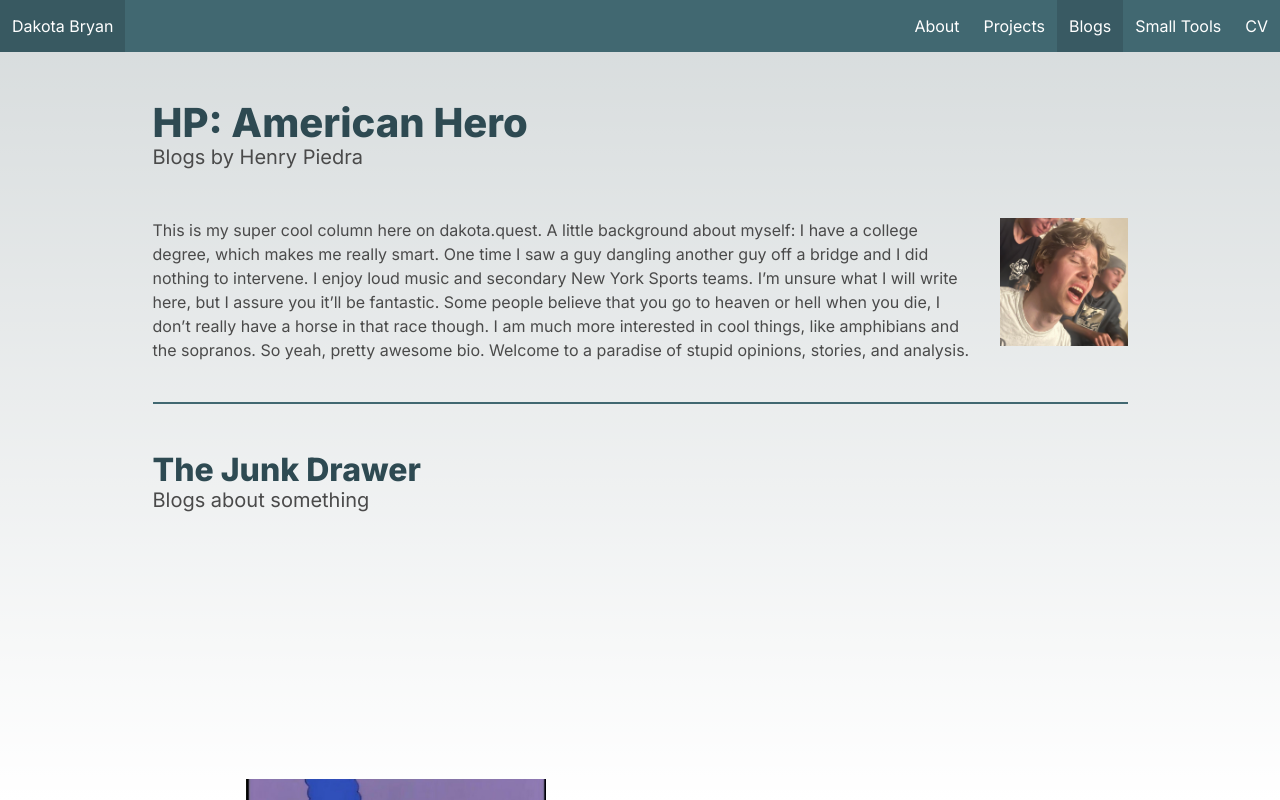
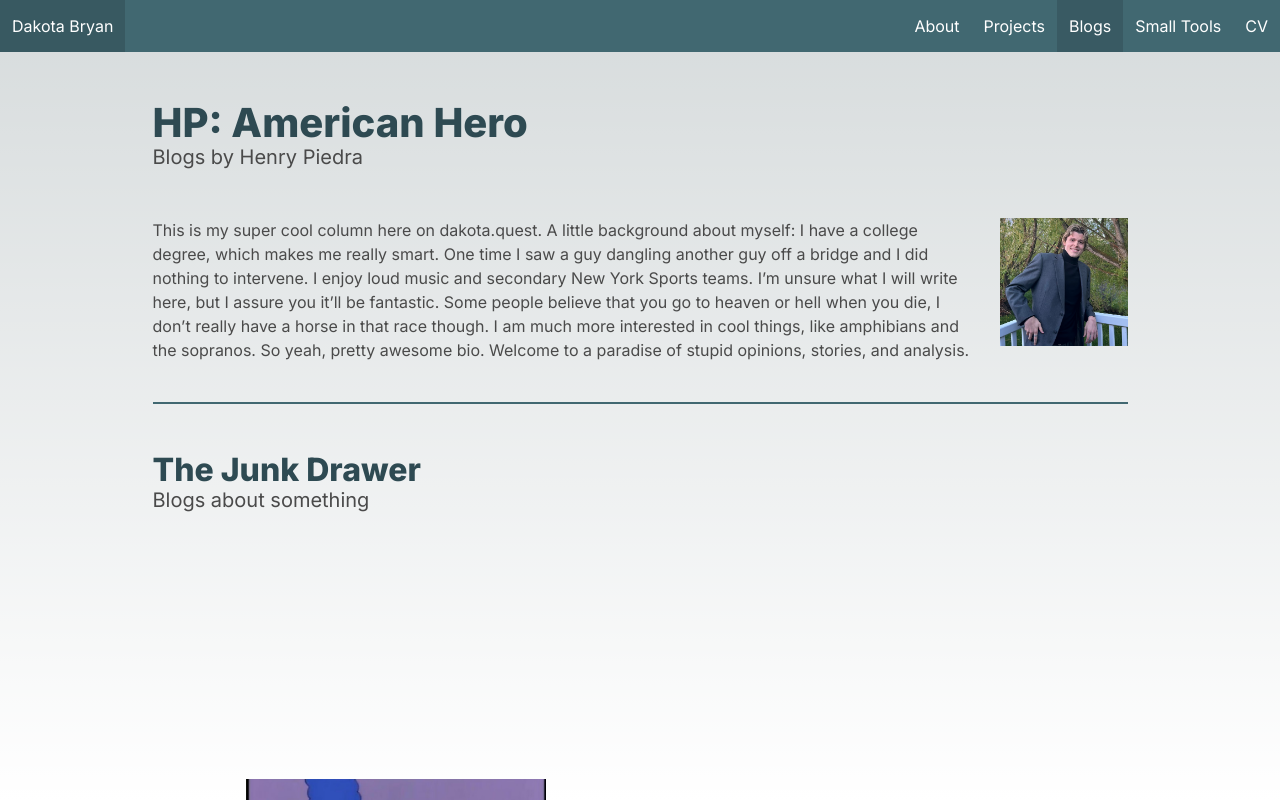
Before and after one commit to dbryan17/person-site, a Next.js app: page /blogs/henry in a window 1280 px wide. Built offline with nearby package versions, Linux system fonts and the light colour scheme.

Commit message:
henry face two

```diff
--- a/app/blogs/henry/page.js
+++ b/app/blogs/henry/page.js
@@ -13,7 +13,7 @@ export default function HenryHome() {
 
         <div className="inner-page-chunk">
           <figure className="image is-128x128 image-float-right" id="henryface">
-            <img src="/pictures/henry/home/henry.jpeg" />
+            <img src="/pictures/henry/home/henrytwo.jpeg" />
           </figure>
           <p className="content">
             This is my super cool column here on dakota.quest. A little
```
Also changed, not shown: public/pictures/henry/home/henrytwo.jpeg (added).
